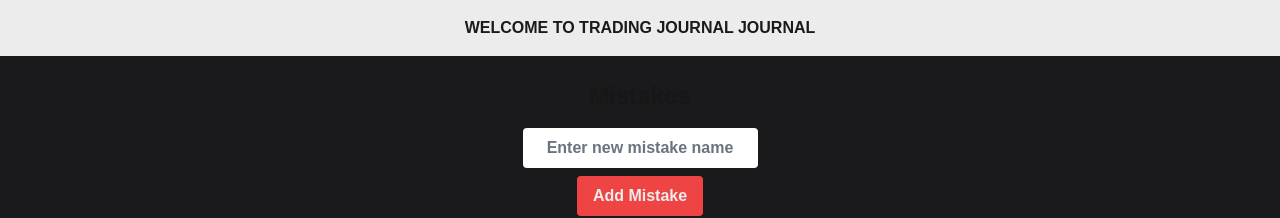
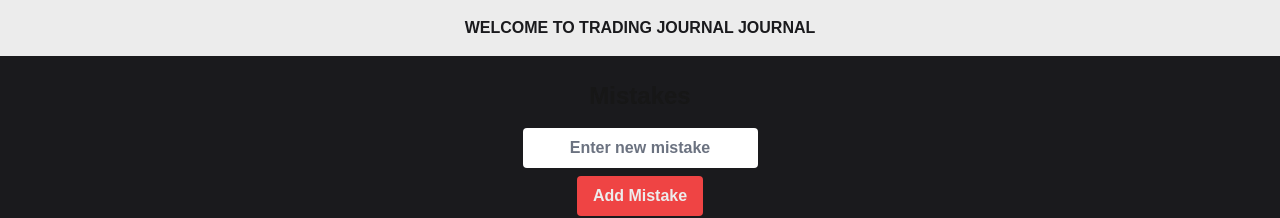
Before and after one commit to danieldenton/trading-journal, a Next.js app: page /mistakes in a window 1280 px wide. Shown: the top 218 px of the page. Built offline with nearby package versions, Linux system fonts and the light colour scheme; no server answers.

Commit message:
addNewmistake type fixed

```diff
--- a/src/app/components/new-mistake-input.tsx
+++ b/src/app/components/new-mistake-input.tsx
@@ -5,20 +5,20 @@ import { useMistakeContext } from "../context/mistake";
 
 export default function NewMistakeInput() {
   const { addNewMistake } = useMistakeContext();
-  const [state, newMistakeName, isPending] = useActionState(
+  const [state, mistakeAction, isPending] = useActionState(
     addNewMistake,
     undefined
   );
 
   return (
     <form
-      action={newMistakeName}
+      action={mistakeAction}
       className="mb-4 flex flex-col justify-center items-center gap-2"
     >
       <input
         type="text"
         name="name"
-        placeholder="Enter new mistake name"
+        placeholder="Enter new mistake"
         className="p-2 rounded font-bold text-black placeholder-gray-500 text-center focus:outline-none"
       />
 
--- a/src/app/context/mistake.tsx
+++ b/src/app/context/mistake.tsx
@@ -25,7 +25,7 @@ type MistakeContext = {
   setMistakes: Dispatch<SetStateAction<Mistake[]>>;
   newMistakeName: string;
   setNewMistakeName: Dispatch<SetStateAction<string>>;
-  addNewMistake: (prevState: Mistake[], formData: FormData) => void;
+  addNewMistake: (prevState: any, formData: FormData) => void;
   deleteMistakeFromDb: (mistakeId: number) => void;
   patchAndSaveUpdatedMistakeToMistakes: (updatedMistake: Mistake) => void;
 };
```
